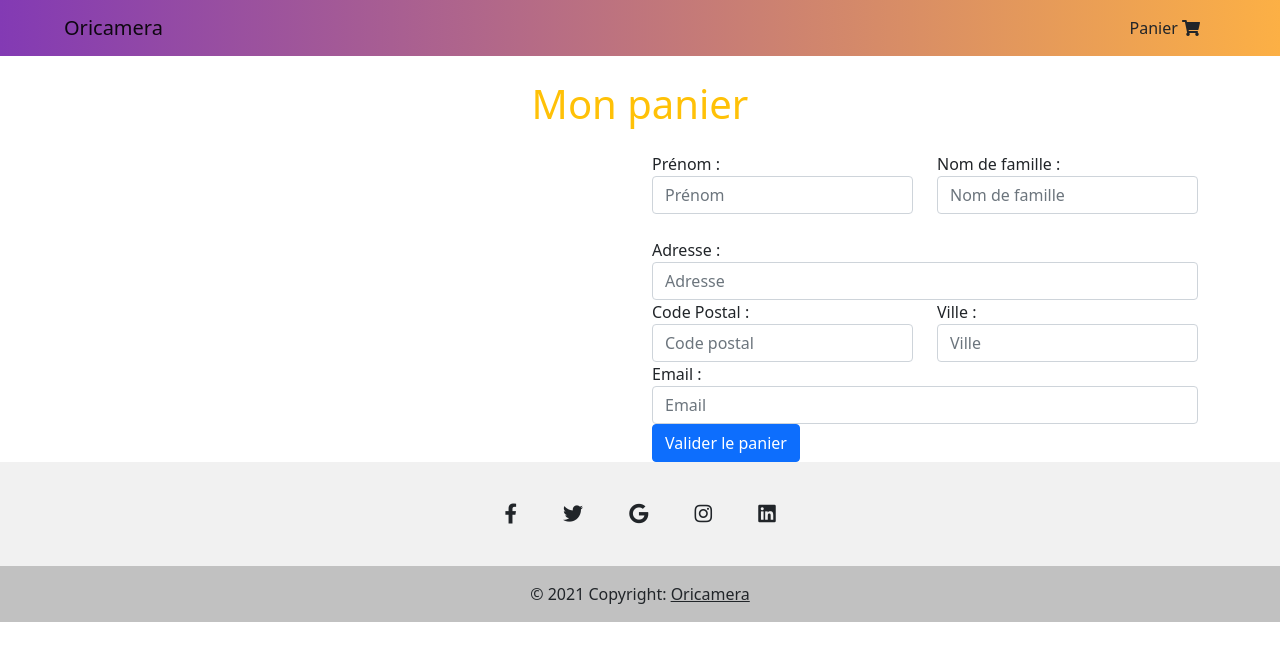
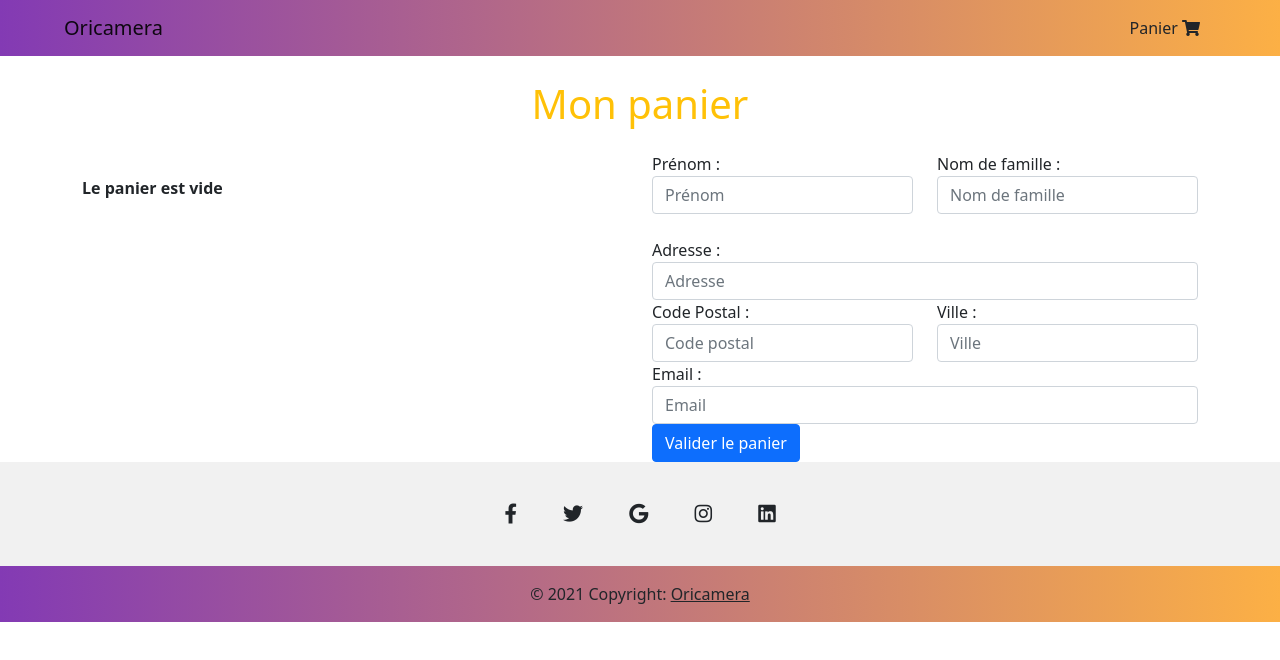
Before and after one commit to Meliss-dev/aiello-P5, a plain HTML site: page frontend/index/cart.html in a window 1280 px wide. Drawn offline with nearby package versions, Linux system fonts and the light colour scheme.

Commit message:
maj cart.js affichage du panier vide

```diff
--- a/frontend/css/styles.css
+++ b/frontend/css/styles.css
@@ -59,3 +59,8 @@
     display: flex;
     flex-direction: column;
 }
+
+.p-3{
+    background: linear-gradient(90deg, rgba(131,58,180,1) 0%, rgba(252,176,69,1) 100%);
+
+}
--- a/frontend/script/cart.js
+++ b/frontend/script/cart.js
@@ -1,6 +1,4 @@
-let produitsPanier = JSON.parse(
-  localStorage.getItem("produitsPanier") || "['Le panier est vide']"
-);
+let produitsPanier = JSON.parse(localStorage.getItem("produitsPanier"));
 console.log(produitsPanier);
 
 const showPanier = document.querySelector("#liste-panier");
@@ -10,7 +8,16 @@ function formaterPrix(prix) {
   let arrondi = prix / 100;
   return arrondi.toFixed(2);
 }
+console.log(produitsPanier);
 
+const panierVide = document.querySelector("#liste-panier");
+console.log(panierVide);
+
+if (produitsPanier === null) {
+  panierVide.innerHTML = `
+    <div class="fw-bold"> Le panier est vide </div>
+    `;
+} else {
   let affichagePanier = "";
   console.log(affichagePanier);
 
@@ -26,7 +33,7 @@ for (k = 0; k < produitsPanier.length; k++) {
   <div class="font-weight-bold"> Quantité : ${
     produitsPanier[k].quantite || 1
   } </div>
-  <div class="text-decoration-underline "> Sous-total : ${formaterPrix(
+  <div class="text-decoration-underline"> Sous-total : ${formaterPrix(
     produitsPanier[k].prix
   )} € </div>
 `;
@@ -61,3 +68,4 @@ btn_supprimer_panier.addEventListener("click", (e) => {
 
     window.location.href = "index.html";
   });
+}
```
Also changed, not shown: frontend/script/product.js (line endings or trailing spaces). Lines whose indentation alone changed are shown as unchanged.
